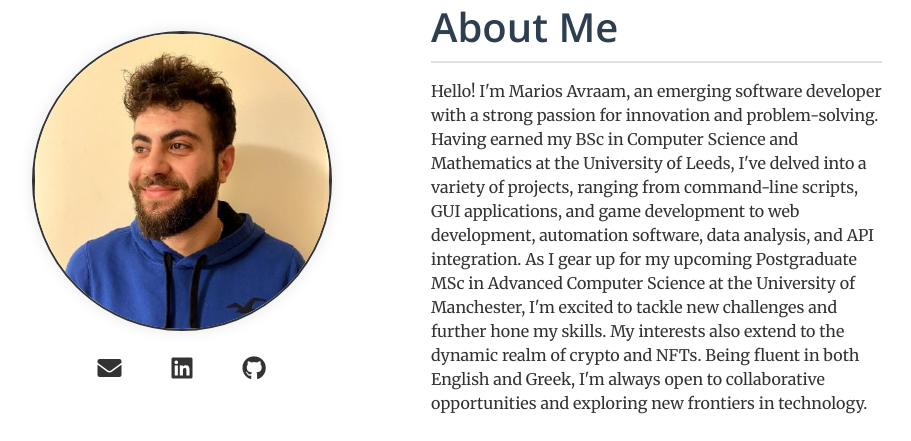
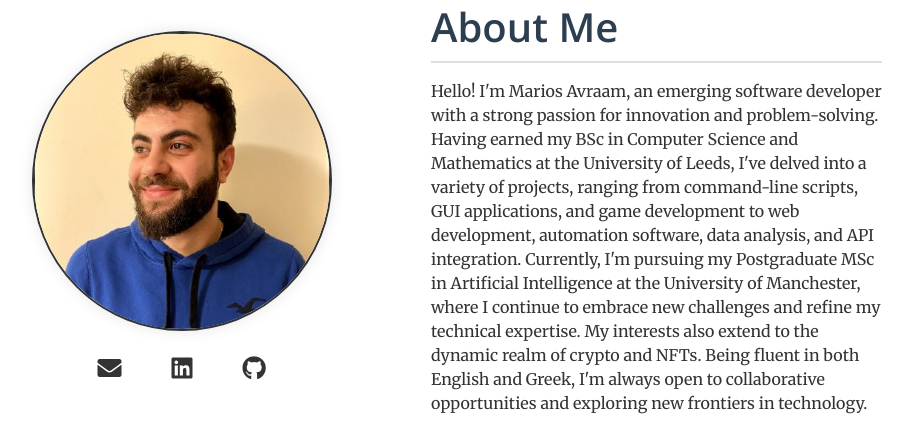
Before and after one commit to MariosAvraam/portfolio-website, a Flask app: page / in a window 1280 px wide. Shown: the part 901-1342 px from the top of the page, without its empty margins (221-1132 px from the left). Run offline with Flask 3, Linux system fonts and the light colour scheme; some libraries are stand-ins or nearby versions.

Commit message:
Update index.html About me section. Upload new resume

```diff
--- a/templates/index.html
+++ b/templates/index.html
@@ -44,11 +44,11 @@
         and Mathematics at the University of Leeds, I've delved into a variety of projects,
         ranging from command-line scripts, GUI applications, and game development
         to web development, automation software, data analysis, and API integration.
-        As I gear up for my upcoming Postgraduate MSc in Advanced Computer Science at the
-        University of Manchester, I'm excited to tackle new challenges and further hone my
-        skills. My interests also extend to the dynamic realm of crypto and NFTs.
-        Being fluent in both English and Greek, I'm always open to collaborative
-        opportunities and exploring new frontiers in technology.
+        Currently, I'm pursuing my Postgraduate MSc in Artificial Intelligence at
+        the University of Manchester, where I continue to embrace new challenges
+        and refine my technical expertise. My interests also extend to the dynamic
+        realm of crypto and NFTs. Being fluent in both English and Greek, I'm always
+        open to collaborative opportunities and exploring new frontiers in technology.
       </p>
     </div>
     <div class="col-md-1"></div>
```
Also changed, not shown: 1 other file.
